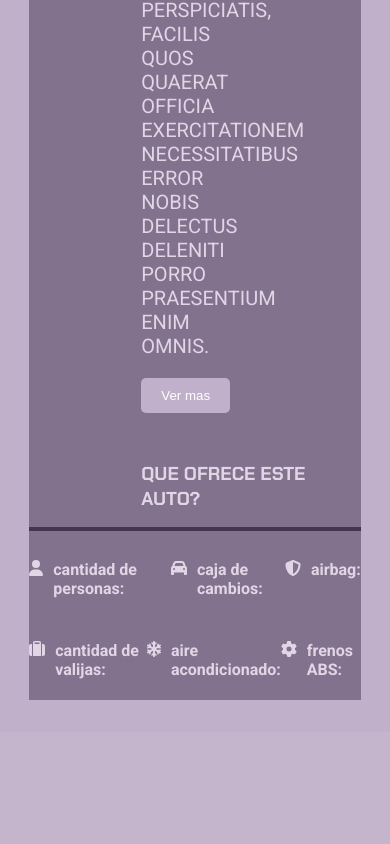
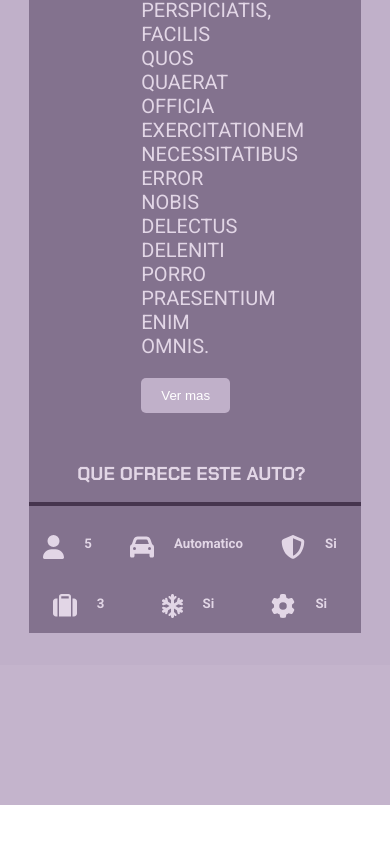
Before and after one commit to matias-salas/DH-Proyecto-Integrador-G4-Front, a React (Vite) app in the folder digital-car/: page /verDetalle in a window 390 px wide. Shown: the part 1489-2333 px from the top of the page. After the commit the page ends 2294 px from the top, so only its background shows below. Built offline with nearby package versions, Linux system fonts and the light colour scheme.

Commit message:
detalles y responsive

```diff
--- a/digital-car/src/components/pages/VerDetalles/VerDetalles.css
+++ b/digital-car/src/components/pages/VerDetalles/VerDetalles.css
@@ -100,10 +100,12 @@
 }
 .caracteristicas-extra h3{
     font-family: 'Chakra Petch', sans-serif;
-    margin: 3rem 3rem 1rem 7rem;
+    margin: 3rem 3rem 1rem 3rem;
     color: var(--color-six);
 
 }
+
+
  .bloque1{
     display: flex;
     justify-content: space-around;
@@ -116,6 +118,12 @@
 .bloque1 i{
    margin-top: 20px;
    margin-right: 10px;
+}
+
+.atributo{
+    margin-top: 23x;
+    margin-left: 10px;
+    margin-right: 10px;
 }
 
 .bloque2{
@@ -215,3 +223,13 @@
     background-color: #876797;
     /* Color de fondo al pasar el mouse */
 }
+
+@media (max-width: 600px){
+    .caracteristicas-extra h4{
+       display: none;
+    }
+    .caracteristicas-extra i{
+        font-size: 24px;
+    }
+
+}
--- a/digital-car/src/components/pages/VerDetalles/VerDetalles.jsx
+++ b/digital-car/src/components/pages/VerDetalles/VerDetalles.jsx
@@ -119,18 +119,21 @@ const VerDetalles = () => {
         <FontAwesomeIcon icon={faUser}  />
         </i>
       <h4> cantidad de personas: </h4>
+      <h5 className="atributo">5</h5>
         </div>
         <div className="icon">
         <i class="fa-solid fa-user">
         <FontAwesomeIcon icon={faCar}  />
         </i>
       <h4> caja de cambios: </h4>
+      <h5 className="atributo">Automatico</h5>
         </div>
         <div className="icon">
         <i class="fa-solid fa-user">
         <FontAwesomeIcon icon={faShieldHalved}  />
         </i>
       <h4> airbag: </h4>
+      <h5 className="atributo">Si</h5>
         </div>
         </div>
 
@@ -140,22 +143,23 @@ const VerDetalles = () => {
         <FontAwesomeIcon icon={faSuitcase}  />
         </i>
       <h4> cantidad de valijas: </h4>
+      <h5 className="atributo">3</h5>
         </div>
         <div className="icon">
         <i class="fa-solid fa-user">
         <FontAwesomeIcon icon={faSnowflake}  />
         </i>
       <h4> aire acondicionado: </h4>
+      <h5 className="atributo">Si</h5>
         </div>
         <div className="icon">
         <i class="fa-solid fa-user">
         <FontAwesomeIcon icon={faGear}  />
         </i>
       <h4> frenos ABS: </h4>
+      <h5 className="atributo">Si</h5>
         </div>
         </div>
-
-
 
       </div>
 
```
